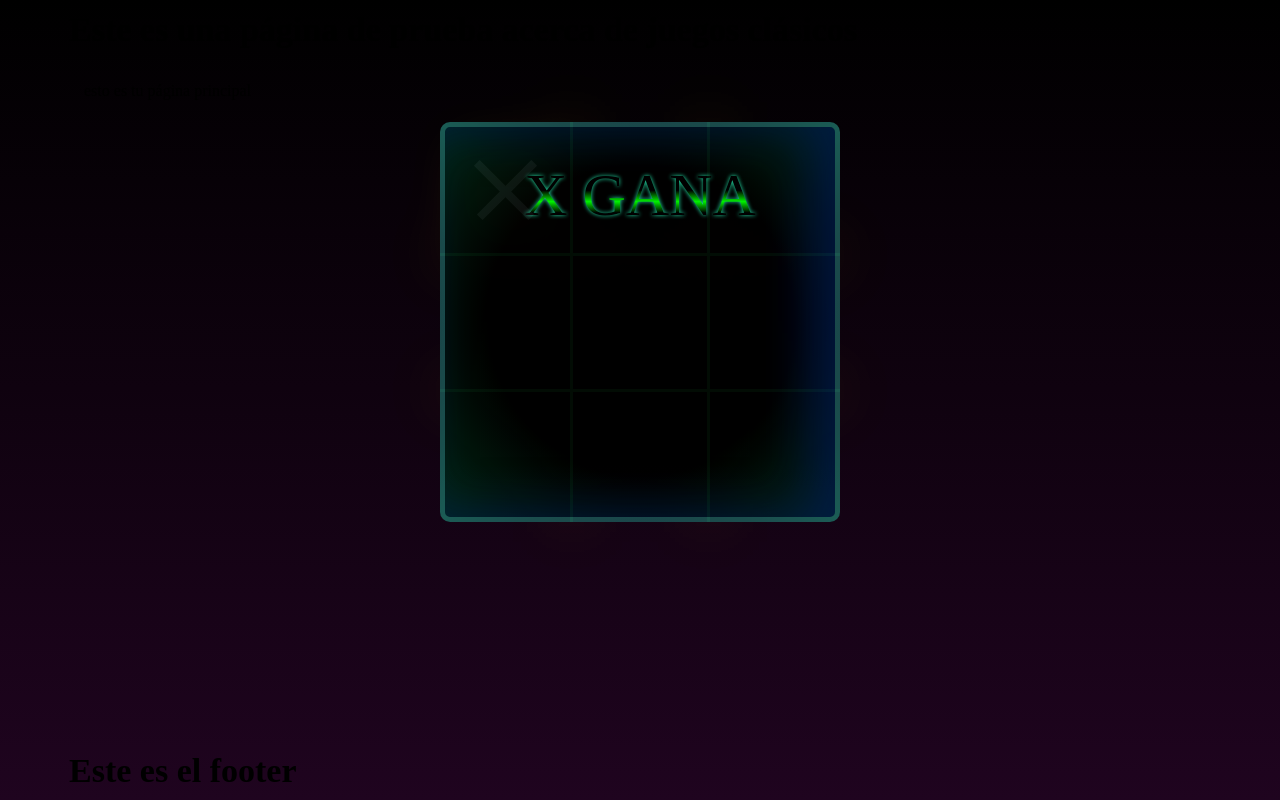
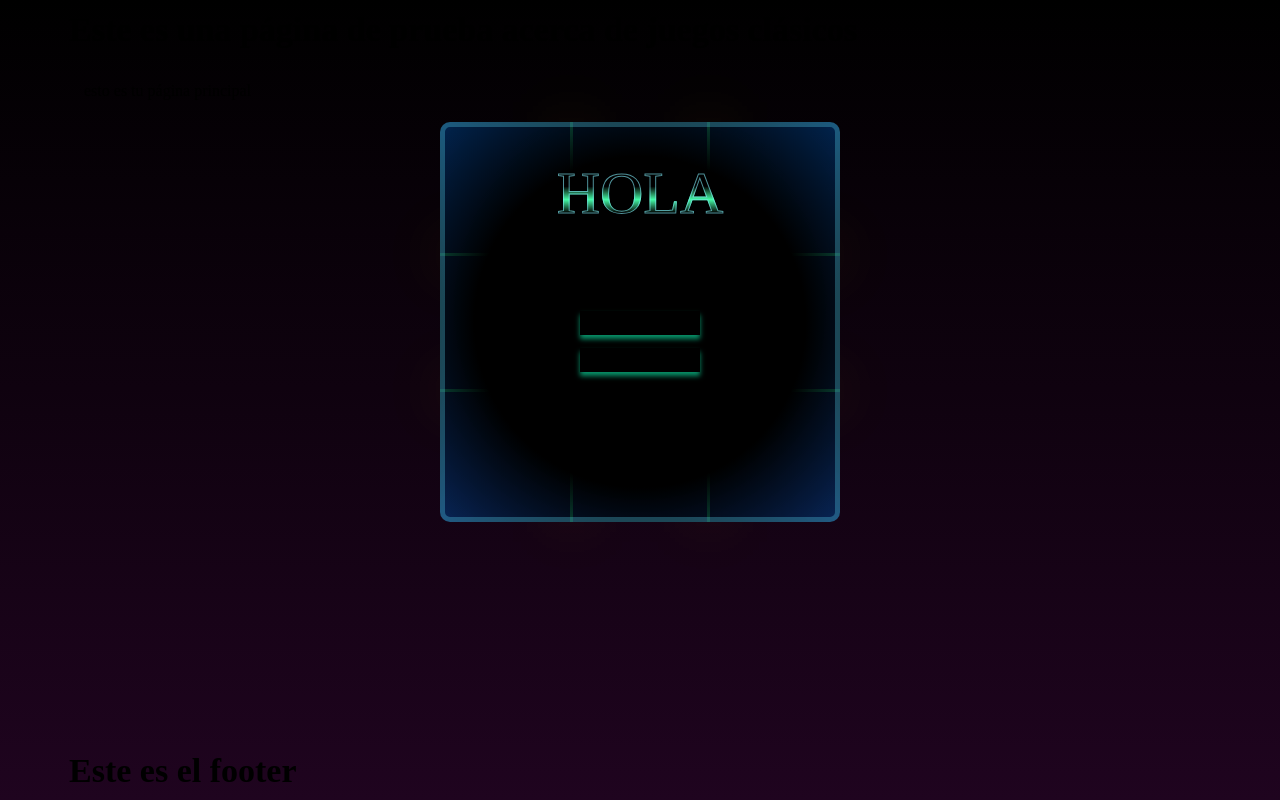
Before and after one commit to Zolrack19/juegos-web, an Angular app: page /tres-en-raya in a window 1280 px wide. Built offline with nearby package versions, Linux system fonts and the light colour scheme.

Commit message:
Agregando estilos de animación y lógica final

```diff
--- a/src/app/features/tres-en-raya/tres-en-raya.component.css
+++ b/src/app/features/tres-en-raya/tres-en-raya.component.css
@@ -107,39 +107,74 @@ section.tres-en-raya-juego {
 
 .tres-menu {
   position: absolute;
+  user-select: none;
   border-radius: 10px;
   z-index: 15;
   inset: 0px;
   border: 5px solid rgba(97, 231, 255, 0.281);
-  box-shadow: inset -25px 0px 50px rgba(0, 23, 88, 0.712);
-  background-image: radial-gradient(rgb(0, 0, 0) 55%, rgb(2, 44, 23));
-  opacity: 95%;
-  padding: 5px 15px;
+  background-image: radial-gradient(rgb(0, 0, 0) 60%, rgba(0, 60, 128, 0.575));
+  top: 50%;
+  height: 15px;
+  animation: crecer 1.6s 0.4s ease-in-out forwards;
+}
+
+@keyframes crecer {
+  to {
+    top: 0%;
+    height: 100%;
+  }
 }
 
 #menu-titulo {
-  margin: 10% 0 25%;
+  visibility: visible;
+  position: absolute;
+  margin: 0 auto;
+  width: 100%;
+  top: calc(50% - 1.0ex);
   line-height: 2.0ex;
   text-align: center;
   font-size: 6.0rem;
-  background-clip: text;
-  color: transparent;
-  background-image: linear-gradient(to bottom, black 40%, rgb(0, 255, 0), black 80%);
-  filter: drop-shadow(0px 0px 2px rgb(38, 255, 190));
+  opacity: 0;
+  animation: aparecer 0.9s ease-out forwards,
+  nose 0.9s ease-out 0.9s forwards;
 }
 
-.tres-menu div:not(#menu-titulo) {
-  text-align: center;
-  margin: 15px auto;
-  cursor: pointer;
-  border-bottom: 1px solid transparent;
-  width: 15ch;
+@keyframes aparecer {
+  to {
+    opacity: 1;
+  }
+}
+@keyframes nose {
+  to {
+    top: 10%;
+  }
 }
 
-.tres-menu div:not(#menu-titulo):hover {
-  border-color: rgb(4, 240, 240);
+#menu-titulo span {
+  background-clip: text;
+  -webkit-background-clip: text;
+  color: transparent;
+  -webkit-text-stroke: 1px rgba(132, 241, 255, 0.6);
+  background-image: linear-gradient(to bottom, black 40%, rgba(69, 253, 167, 0.993), black 80%);
+}
+
+#menu-opciones {
+  text-align: center;
+  margin-top: 47%;
+  margin-left: auto;
+  margin-right: auto;
+  width: 15ch;
+  opacity: 0;
+  animation: aparecer 0.5s linear 1.6s forwards;
+}
+
+#menu-opciones > div {
+  margin-top: 13px;
+  border-bottom: 1px solid transparent;
   box-shadow: 0px 4px 5px rgb(8, 146, 105);
+  cursor: pointer;
 }
-.tres-menu div:not(#menu-titulo):active {
+
+#menu-opciones > div:active {
   background-color: rgba(240, 248, 255, 0.336);
 }
--- a/src/app/features/tres-en-raya/tres-en-raya.component.html
+++ b/src/app/features/tres-en-raya/tres-en-raya.component.html
@@ -14,10 +14,12 @@
         </div>
       }
     </div>
-    <div class="tres-menu">
-      <div id="menu-titulo">X GANA</div>
-      <div>Jugar solo</div>
-      <div>Jugar vs IA</div>
+    <div *ngIf="estadoJuego === 3" class="tres-menu">
+      <div id="menu-titulo"><span>{{text}}</span></div>
+      <div id="menu-opciones" translate="no" spellcheck="false" draggable="false">
+        <div (click)="iniciarJuego()">Jugar solo</div>
+        <div (click)="iniciarJuego(true)">Jugar vs IA</div>
+      </div>
     </div>
   </div>
 </section>
--- a/src/app/features/tres-en-raya/tres-en-raya.component.ts
+++ b/src/app/features/tres-en-raya/tres-en-raya.component.ts
@@ -5,7 +5,7 @@ enum Ficha {
   X = 1, O = -1
 }
 enum EstadoJuego {
-  GANA_O = -1,  EMPATE = 0, GANA_X = 1, EN_CURSO, EN_ESPERA
+  GANA_O = -1,  EMPATE = 0, GANA_X = 1, EN_CURSO, EN_ESPERA = 3
 }
 
 @Component({
@@ -18,16 +18,12 @@ enum EstadoJuego {
 export class TresEnRayaComponent {
   public matriz: Int8Array = new Int8Array(9);
   public miTurno: boolean = true;
-  public nJugadas: number = 0;
+  public vsIA: boolean = false;
+  public estadoJuego: EstadoJuego = EstadoJuego.EN_ESPERA;
+  public text = "HOLA";
+
   private miFicha: Ficha = Ficha.X;
-  private estadoJuego: EstadoJuego = EstadoJuego.EN_ESPERA;
-  ngOnInit(): void {
-    this.iniciarJuego();
-  }
-
-  ngOnDestruct(): void {
-
-  }
+  private nJugadas: number = 0;
 
   private valorEstado(nJugadas: number): EstadoJuego {
     let aux = 0;
@@ -67,7 +63,6 @@ export class TresEnRayaComponent {
     if (valorEstado !== EstadoJuego.EN_CURSO) { // estado terminal
       return valorEstado;
     }
-
     let valor = 0;
     if (ficha === Ficha.X) {
       valor = -100;
@@ -78,7 +73,7 @@ export class TresEnRayaComponent {
         alpha = Math.max(alpha, valor);
         if (alpha >= beta) break;
       }
-    } else { // se asume que es miTurno de O
+    } else { // se asume que es turno de O
       valor = 100;
       for (const i of this.posiblesJugadas()) {
         this.matriz[i] = -1;
@@ -105,7 +100,7 @@ export class TresEnRayaComponent {
           mejorIndice = i;
         }
       })
-    } else { // se asume que es miTurno de O
+    } else { // se asume que es turno de O
       mejorValor = 100;
       this.posiblesJugadas().forEach(i => {
         this.matriz[i] = -1;
@@ -126,24 +121,31 @@ export class TresEnRayaComponent {
     if (this.nJugadas > 4)
     switch (this.valorEstado(this.nJugadas)) {
       case EstadoJuego.GANA_X:
-        alert("ganó X")
-        this.estadoJuego = EstadoJuego.GANA_X;
+        this.text = "X GANA"
+        this.estadoJuego = EstadoJuego.EN_ESPERA;
         break;
       case EstadoJuego.GANA_O:
-        alert("ganó O")
-        this.estadoJuego = EstadoJuego.GANA_O;
+        this.text = "O GANA"
+        this.estadoJuego = EstadoJuego.EN_ESPERA;
         break;
       case EstadoJuego.EMPATE:
-        alert("empate ps")
-        this.estadoJuego = EstadoJuego.EMPATE;
+        this.text = "EMPATE"
+        this.estadoJuego = EstadoJuego.EN_ESPERA;
         break;
       default:
         break;
     }
   }
 
-  iniciarJuego() {
+  iniciarJuego(vsIA = false) {
+    this.vsIA = vsIA;
+    this.miTurno = true;
     this.estadoJuego = EstadoJuego.EN_CURSO;
+    this.nJugadas = 0;
+    for (let i = 0; i < 9; i++) {
+      this.matriz[i] = 0;
+    }
+    if (!vsIA) return;
     if (Math.random() <= 0.5) {
       this.miFicha = Ficha.X;
     } else {
@@ -158,8 +160,12 @@ export class TresEnRayaComponent {
     if (!i) return;
     i = parseInt(i as string);
     if (this.matriz[i]) return;
+    if (!this.vsIA) {
+      this.efectuarJugada(i, (this.miTurno) ? Ficha.X : Ficha.O);
+      this.miTurno = !this.miTurno;
+      return;
+    }
     this.efectuarJugada(i, this.miFicha);
-
     i = this.mejorJugada((this.miFicha == Ficha.X) ? Ficha.O : Ficha.X)
     this.efectuarJugada(i, (this.miFicha == Ficha.X) ? Ficha.O : Ficha.X);
   }
```
